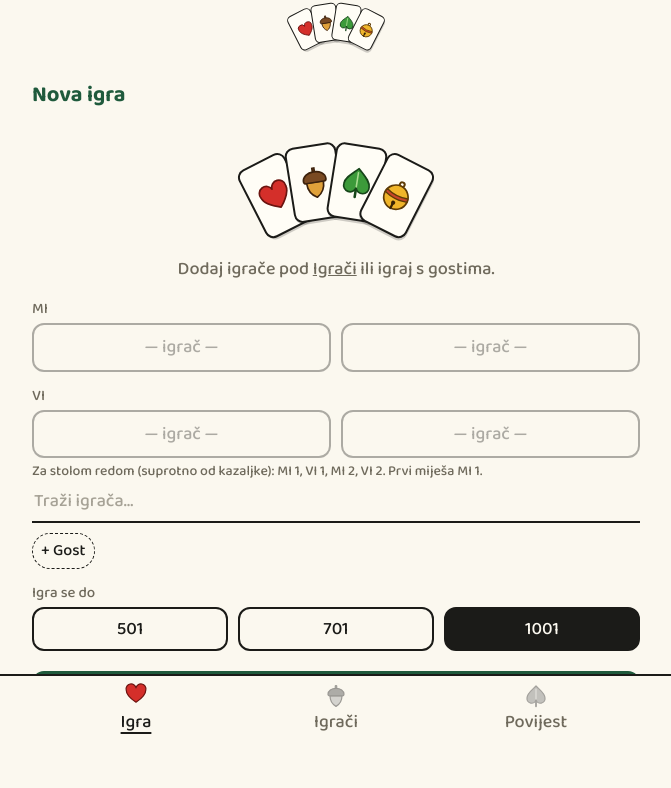
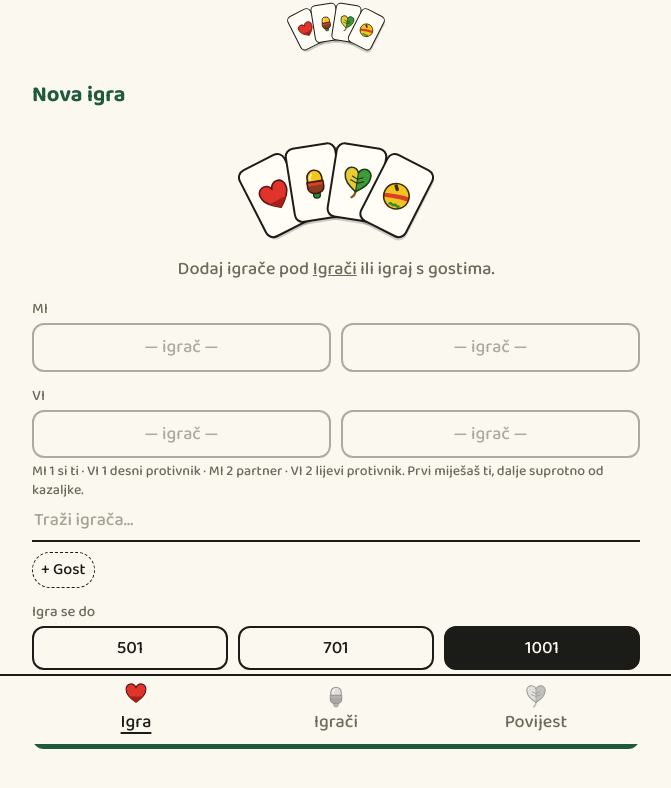
Before and after one commit to BornaOcvirk/bela-blok, a website: page docs/index.html in a window 1280 px wide. Shown: the part 56-844 px from the top of the page, without its empty margins (304-975 px from the left). Drawn offline with Linux system fonts and the light colour scheme.

Commit message:
Suits after Piatnik mađarice; dealer shown by seat (ja/desni/partner/lijevi)
Co-Authored-By: Claude Opus 5.5 <noreply@anthropic.com>

```diff
--- a/docs/index.html
+++ b/docs/index.html
@@ -159,10 +159,10 @@ const active = () => db.games.find(g => winner(g) == null);
 const zvOf = (h, i) => sum(h.zv[i]) + h.bela[i] * 20;
 // Croatian/German-suited cards. Fixed colours on purpose: they're printed card faces, not theme ink.
 const SUIT = {
-  srce: '<svg class="s" viewBox="0 0 24 24" aria-hidden="true"><path fill="#d42f2a" stroke="#6b1410" stroke-width="1.2" stroke-linejoin="round" d="M12 21.2C5.6 16.9 2.2 13.2 2.2 8.9A4.9 4.9 0 0 1 12 6.9a4.9 4.9 0 0 1 9.8 2c0 4.3-3.4 8-9.8 12.3z"/></svg>',
-  zir: '<svg class="s" viewBox="0 0 24 24" aria-hidden="true"><path fill="#5a3416" stroke="#3d220c" stroke-width="1" d="M11.2 1.6h1.6v3.2h-1.6z"/><path fill="#e0a13a" stroke="#3d220c" stroke-width="1.2" stroke-linejoin="round" d="M6 11.6h12c0 5.2-2.6 9-6 10.8-3.4-1.8-6-5.6-6-10.8z"/><path fill="#7a4a22" stroke="#3d220c" stroke-width="1.2" stroke-linejoin="round" d="M4 10.2C4 6.6 7.6 4.3 12 4.3s8 2.3 8 5.9c0 1-.7 1.6-1.7 1.6H5.7c-1 0-1.7-.6-1.7-1.6z"/></svg>',
-  list: '<svg class="s" viewBox="0 0 24 24" aria-hidden="true"><path fill="none" stroke="#17461a" stroke-width="1.8" stroke-linecap="round" d="M12 15.5v6.8"/><path fill="#3c9a3a" stroke="#17461a" stroke-width="1.2" stroke-linejoin="round" d="M12 2c4 4 9 7.5 9 12a4.6 4.6 0 0 1-9 1.8A4.6 4.6 0 0 1 3 14c0-4.5 5-8 9-12z"/><path fill="none" stroke="#a8dc8f" stroke-width="1.1" stroke-linecap="round" d="M12 5v10"/></svg>',
-  zvono: '<svg class="s" viewBox="0 0 24 24" aria-hidden="true"><circle cx="12" cy="3.4" r="1.7" fill="none" stroke="#5e3b06" stroke-width="1.4"/><circle cx="12" cy="13.3" r="8.6" fill="#f0b52a" stroke="#5e3b06" stroke-width="1.2"/><path fill="#c8452a" stroke="#5e3b06" stroke-width="1" stroke-linejoin="round" d="M3.84 10.6Q12 13.4 20.16 10.6L20.6 13Q12 15.9 3.4 13z"/><circle cx="12" cy="17.6" r="1.5" fill="#3a2403"/><path stroke="#3a2403" stroke-width="1.6" stroke-linecap="round" d="M12 18.6v3.2"/></svg>',
+srce: '<svg class="s" viewBox="0 0 24 24" aria-hidden="true"><path fill="#e0332a" stroke="#5a120e" stroke-width="1.1" stroke-linejoin="round" d="M12 21.2C5.6 16.9 2.2 13.2 2.2 8.9A4.9 4.9 0 0 1 12 6.9a4.9 4.9 0 0 1 9.8 2c0 4.3-3.4 8-9.8 12.3z"/><path fill="#a81f1a" d="M5 15.6c2 2 4.3 3.7 7 5.6 2.7-1.9 5-3.6 7-5.6z"/></svg>',
+  zir: '<svg class="s" viewBox="0 0 24 24" aria-hidden="true"><circle cx="12" cy="20.6" r="2.4" fill="#2e8b34" stroke="#173f12" stroke-width="1"/><path fill="#8a3b1e" stroke="#3a1a08" stroke-width="1.1" stroke-linejoin="round" d="M6.3 11.2h11.4v4.2c0 2.6-2.5 4.3-5.7 4.3s-5.7-1.7-5.7-4.3z"/><path fill="#d8402a" d="M6.85 11.8h10.3v2.2H6.85z"/><path fill="#f3c51c" stroke="#3a1a08" stroke-width="1.1" stroke-linejoin="round" d="M6.8 11.2V8.4a5.2 5.2 0 0 1 10.4 0v2.8z"/><path fill="none" stroke="#fff6b8" stroke-width="1.2" stroke-linecap="round" d="M9 9.6V8.4a3 3 0 0 1 1.4-2.5"/></svg>',
+  list: '<svg class="s" viewBox="0 0 24 24" aria-hidden="true"><path fill="none" stroke="#8a5a1c" stroke-width="1.6" stroke-linecap="round" d="M12 18c0 2.4-.6 3.8-2.2 4.8"/><path fill="#3c9a3a" d="M12 18.5C6.5 15 3 11.6 3 7.6a4.6 4.6 0 0 1 9-2.4 4.6 4.6 0 0 1 9 2.4c0 4-3.5 7.4-9 10.9z"/><path fill="#ecc935" d="M12 18.5C6.5 15 3 11.6 3 7.6a4.6 4.6 0 0 1 9-2.4z"/><path fill="none" stroke="#1d3d14" stroke-width="1.1" stroke-linejoin="round" d="M12 18.5C6.5 15 3 11.6 3 7.6a4.6 4.6 0 0 1 9-2.4 4.6 4.6 0 0 1 9 2.4c0 4-3.5 7.4-9 10.9z"/><path fill="none" stroke="#1d3d14" stroke-width=".8" stroke-linecap="round" d="M12 5.6v12.6M12 9.5l-3.8-1.6M12 12.5l-4.6-1.8M12 9.5l3.8-1.6M12 12.5l4.6-1.8"/></svg>',
+  zvono: '<svg class="s" viewBox="0 0 24 24" aria-hidden="true"><circle cx="12" cy="12.5" r="9" fill="#f3c51c"/><path fill="#d8402a" d="M3.2 14.2Q12 10.4 20.4 9.3L21 12.3Q12.6 13.6 4.2 16.9z"/><path fill="none" stroke="#2e8b34" stroke-width="1.8" stroke-linecap="round" d="M10 19.2c1.1-1.4 2.2 1 3.3-.4s2.2 1 3.3-.4"/><path stroke="#3a2a05" stroke-width="2.4" stroke-linecap="round" d="M8.6 6.2l1.8 1.8"/><circle cx="12" cy="12.5" r="9" fill="none" stroke="#3a2a05" stroke-width="1.1"/></svg>',
 };
 const SUITS = Object.keys(SUIT);
 const gameNo = g => db.games.filter(x => x.date <= g.date).length; // 1 = first game ever played
@@ -190,7 +190,7 @@ function newGameView() {
   return `<h2>Nova igra</h2>${db.players.length ? '' : fan('big') + '<p class="muted center">Dodaj igrače pod <u>Igrači</u> ili igraj s gostima.</p>'}
     <span class="lbl">MI</span><div class="row">${slot(0)}${slot(1)}</div>
     <span class="lbl">VI</span><div class="row">${slot(2)}${slot(3)}</div>
-    <p class="note" style="text-align:left">Za stolom redom (suprotno od kazaljke): MI 1, VI 1, MI 2, VI 2. Prvi miješa MI 1.</p>
+    <p class="note" style="text-align:left">MI 1 si ti · VI 1 desni protivnik · MI 2 partner · VI 2 lijevi protivnik. Prvi miješaš ti, dalje suprotno od kazaljke.</p>
     ${picks.includes(null) ? `<input id="q" type="search" placeholder="Traži igrača…" autocomplete="off" aria-label="Traži igrača"
       oninput="$('#plist').innerHTML=playerChips()" onkeydown="if(event.key==='Enter'){event.preventDefault();$('#plist button')?.click()}">
     <div id="plist" class="chips">${playerChips()}</div>` : ''}
@@ -245,12 +245,12 @@ function sheet(g) {
       : lead < 0 ? 'Izjednačeno' : `${MV(lead)} vodi za ${Math.abs(t[0] - t[1])}`}</p>` : ''}
     <p class="note">do ${g.target} · * zvao adut · Š štiglja · +zvanja</p>`;
 }
-const seats = g => [g.teams[0][0], g.teams[1][0], g.teams[0][1], g.teams[1][1]];
-const dealer = (g, k = 0) => seats(g)[((g.dealer ?? 0) + g.hands.length + k) % 4];
+const SEAT = ['ja', 'desni protivnik', 'partner', 'lijevi protivnik'];
+const dealer = (g, k = 0) => ((g.dealer ?? 0) + g.hands.length + k) % 4; // index into SEAT
 function nextDealer() { const g = active(); g.dealer = ((g.dealer ?? 0) + 1) % 4; save(); render(); }
 function gameView(g) {
   return `${sheet(g)}
-    <div class="dealer"><i>${SUIT[SUITS[g.hands.length % 4]]}</i><span>Miješa: <b>${esc(pname(dealer(g)))}</b> <span class="muted small">· zatim ${esc(pname(dealer(g, 1)))}</span></span>
+    <div class="dealer"><i>${SUIT[SUITS[g.hands.length % 4]]}</i><span>${dealer(g) ? 'Miješa' : 'Miješam'} <b>${SEAT[dealer(g)]}</b> <span class="muted small">· zatim ${SEAT[dealer(g, 1)]}</span></span>
       <button class="link small" onclick="nextDealer()" aria-label="Promijeni tko miješa">promijeni</button></div>
     ${draft ? handForm(g) : `
       <div class="row" style="margin-top:16px">
```
